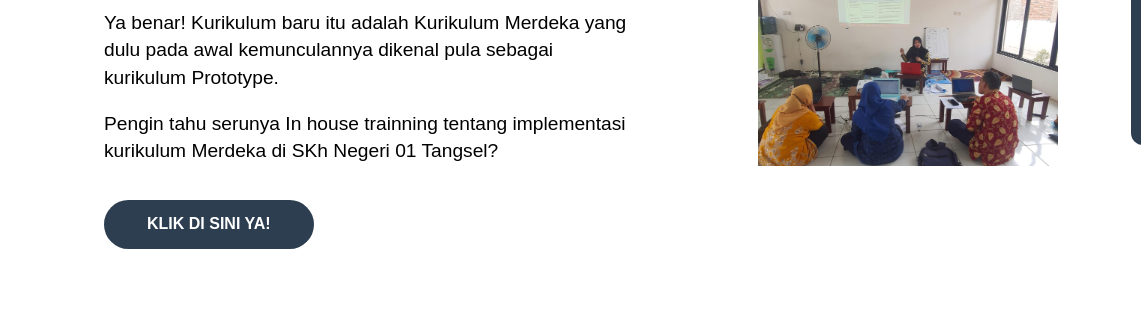
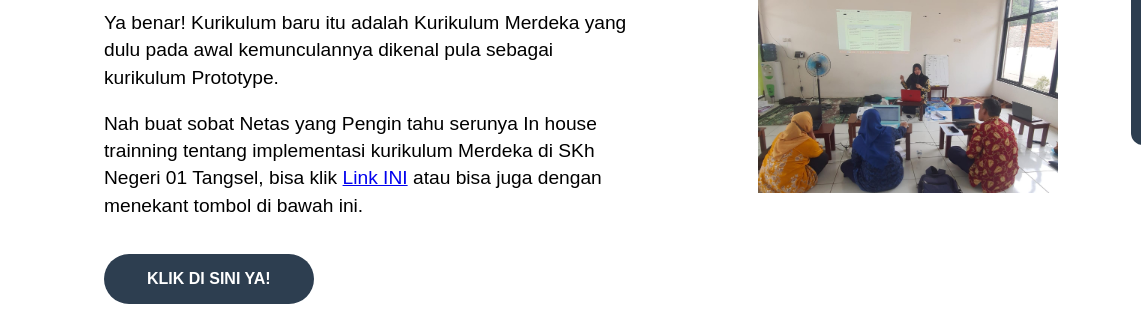
Before and after one commit to TERIOLARANGAN/sekutengs, a plain HTML site: page bulletin.html in a window 1280 px wide. Shown: the part 345-665 px from the top of the page, 0-1141 px from the left. Drawn offline with Linux system fonts and the light colour scheme.

Commit message:
nambahlagi

```diff
--- a/bulletin.html
+++ b/bulletin.html
@@ -41,7 +41,7 @@
   Ya benar! Kurikulum baru itu adalah Kurikulum Merdeka yang dulu pada awal kemunculannya dikenal pula sebagai kurikulum Prototype.
 </p>
 <p>
-Pengin tahu serunya In house trainning tentang implementasi kurikulum Merdeka di SKh Negeri 01 Tangsel?
+Nah buat sobat Netas yang Pengin tahu serunya In house trainning tentang implementasi kurikulum Merdeka di SKh Negeri 01 Tangsel, bisa klik <a href="https://vt.tiktok.com/ZSNdMWGag/">Link INI</a> atau bisa juga dengan menekant tombol di bawah ini.
 </p>
             <button id="sosmed">Klik di sini ya!</button>
             </div>
```
Also changed, not shown: images/erika.jpg (added).
